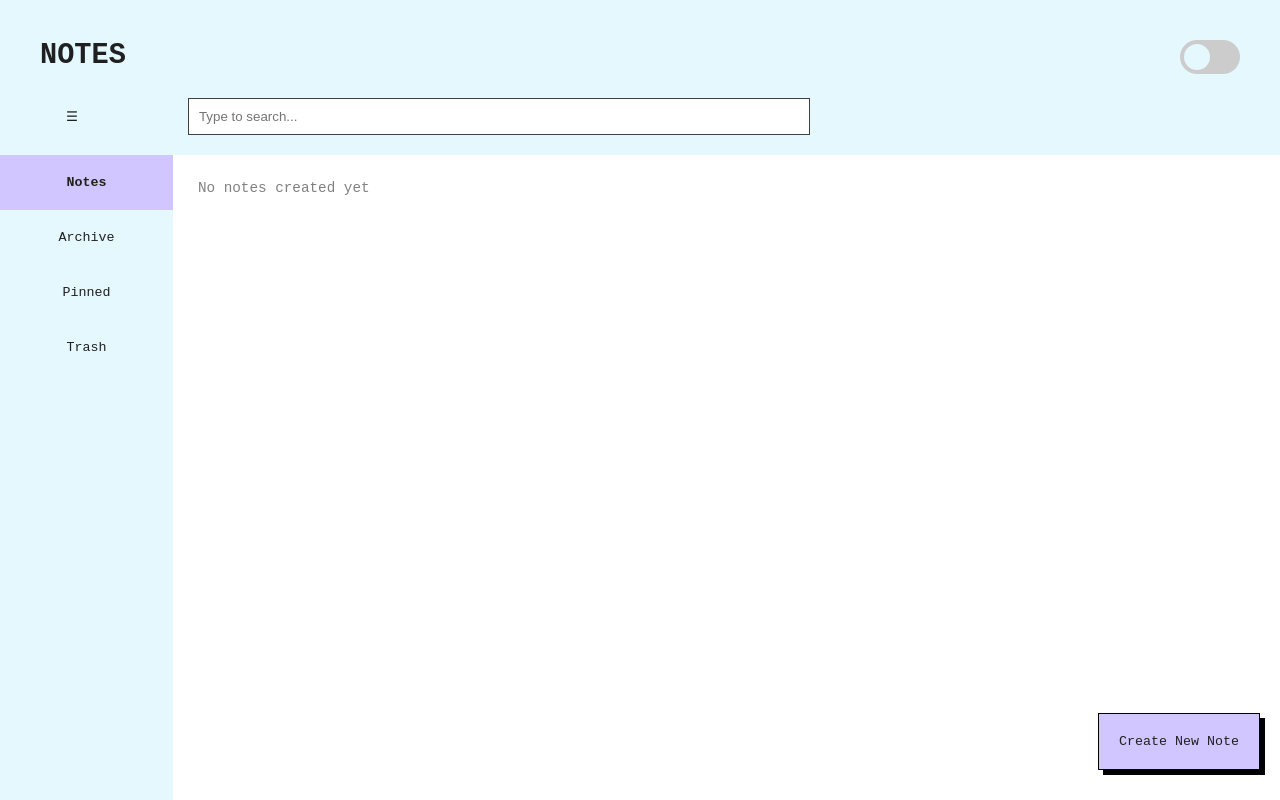
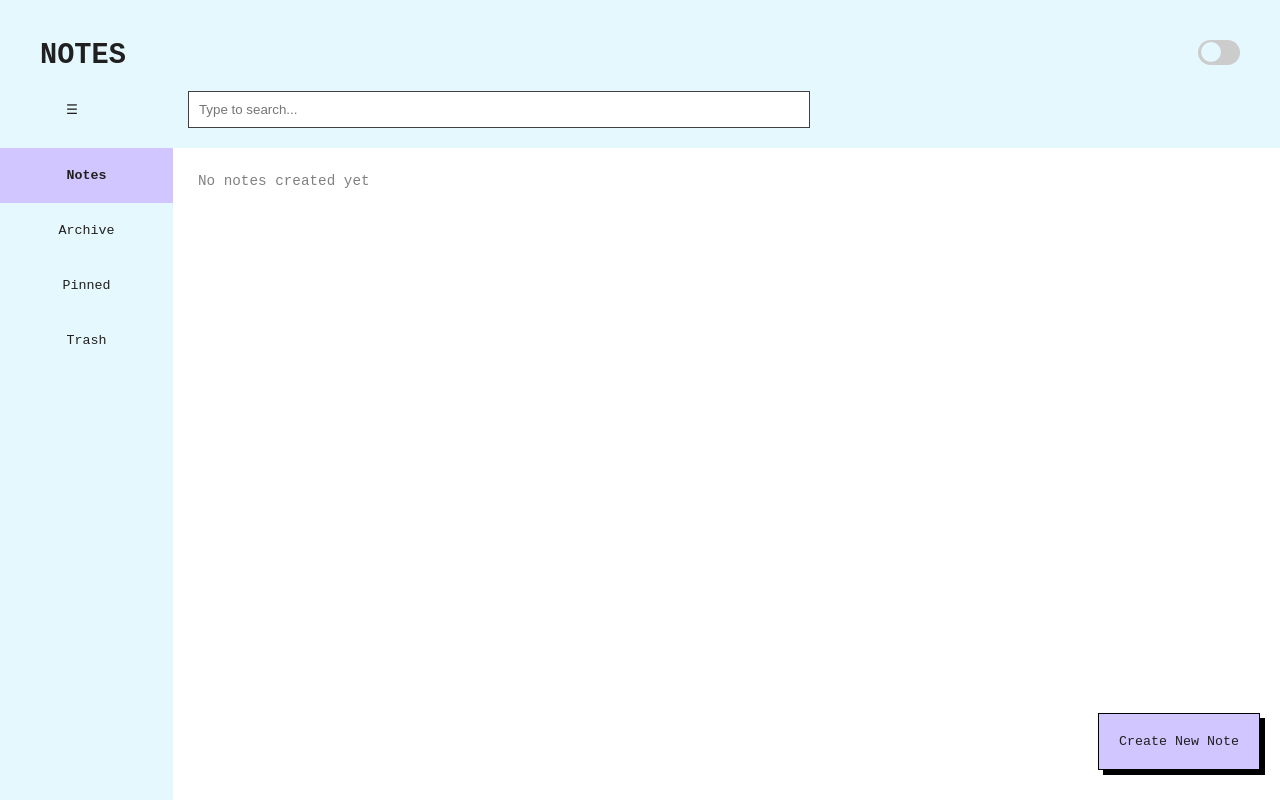
Before and after one commit to sakshikapoor/notes, a React (Create React App) app in the folder my-app/: page /notes/all in a window 1280 px wide. Shown: the top 800 px of the page. Built offline with nearby package versions, Linux system fonts and the light colour scheme.

Commit message:
make toggle button tab accessible

```diff
--- a/my-app/src/components/Toggle.css
+++ b/my-app/src/components/Toggle.css
@@ -1,12 +1,8 @@
 .toggle-switch {
   display: inline-block;
-  height: 34px;
+  height: 25px;
   position: relative;
-  width: 60px;
-}
-
-.toggle-switch input {
-  display: none;
+  width: 42px;
 }
 
 .toggle-slider {
@@ -22,13 +18,13 @@
 
 .toggle-slider:before {
   background-color: var(--bg-color);
-  bottom: 4px;
+  bottom: 3px;
   content: "";
-  height: 26px;
-  left: 4px;
+  height: 20px;
+  left: 3px;
   position: absolute;
   transition: 0.4s;
-  width: 26px;
+  width: 20px;
 }
 
 .toggle-container input:checked + .toggle-slider {
@@ -36,7 +32,7 @@
 }
 
 .toggle-container input:checked + .toggle-slider:before {
-  transform: translateX(26px);
+  transform: translateX(17px);
 }
 
 .toggle-slider.round {
--- a/my-app/src/components/Toggle.js
+++ b/my-app/src/components/Toggle.js
@@ -8,6 +8,7 @@ const Toggle = ({ onToggle, isChecked }) => {
         <input
           type="checkbox"
           id="checkbox"
+          aria-label="toggle-dark-mode"
           checked={isChecked}
           onChange={e => onToggle(e.target.checked)}
         />
```
